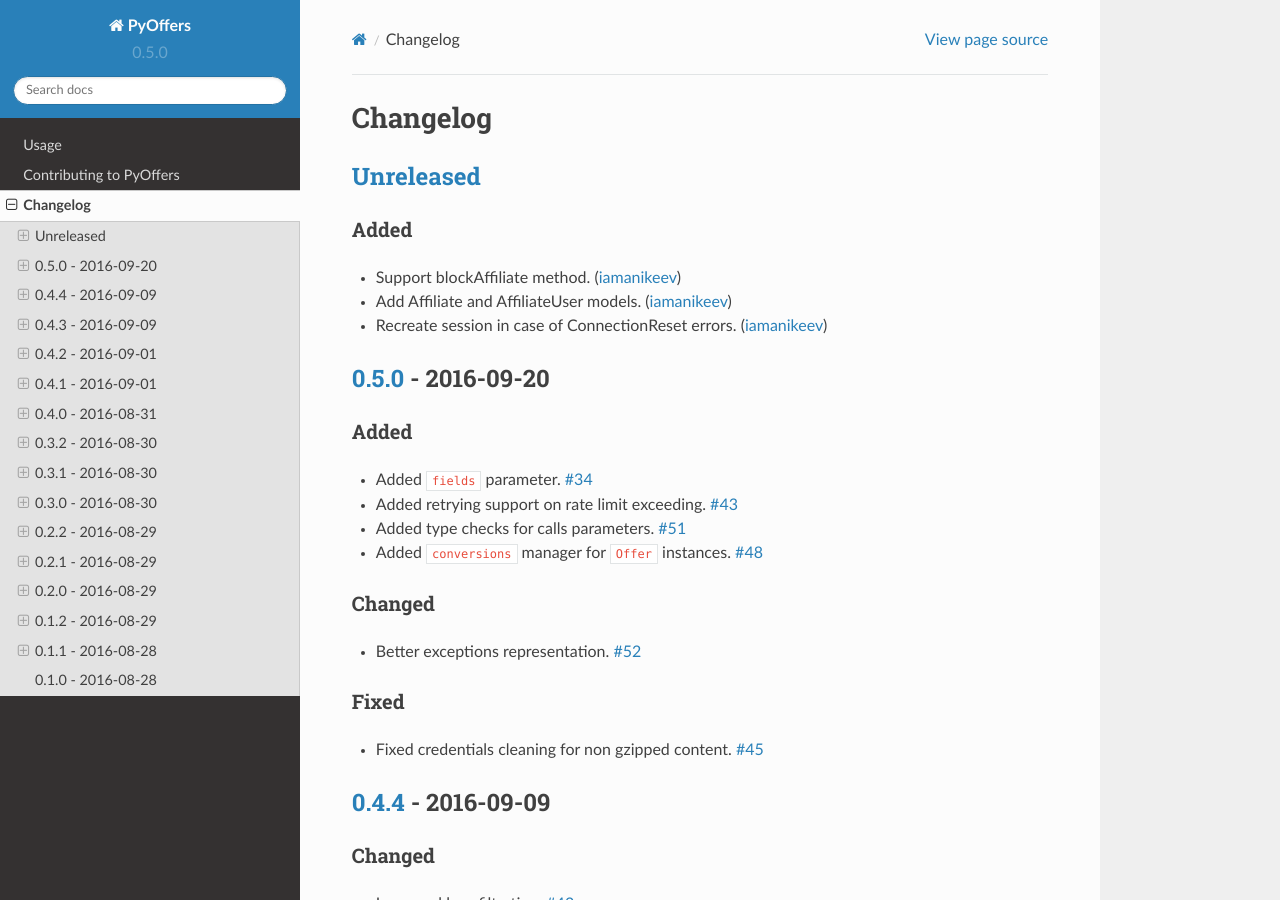
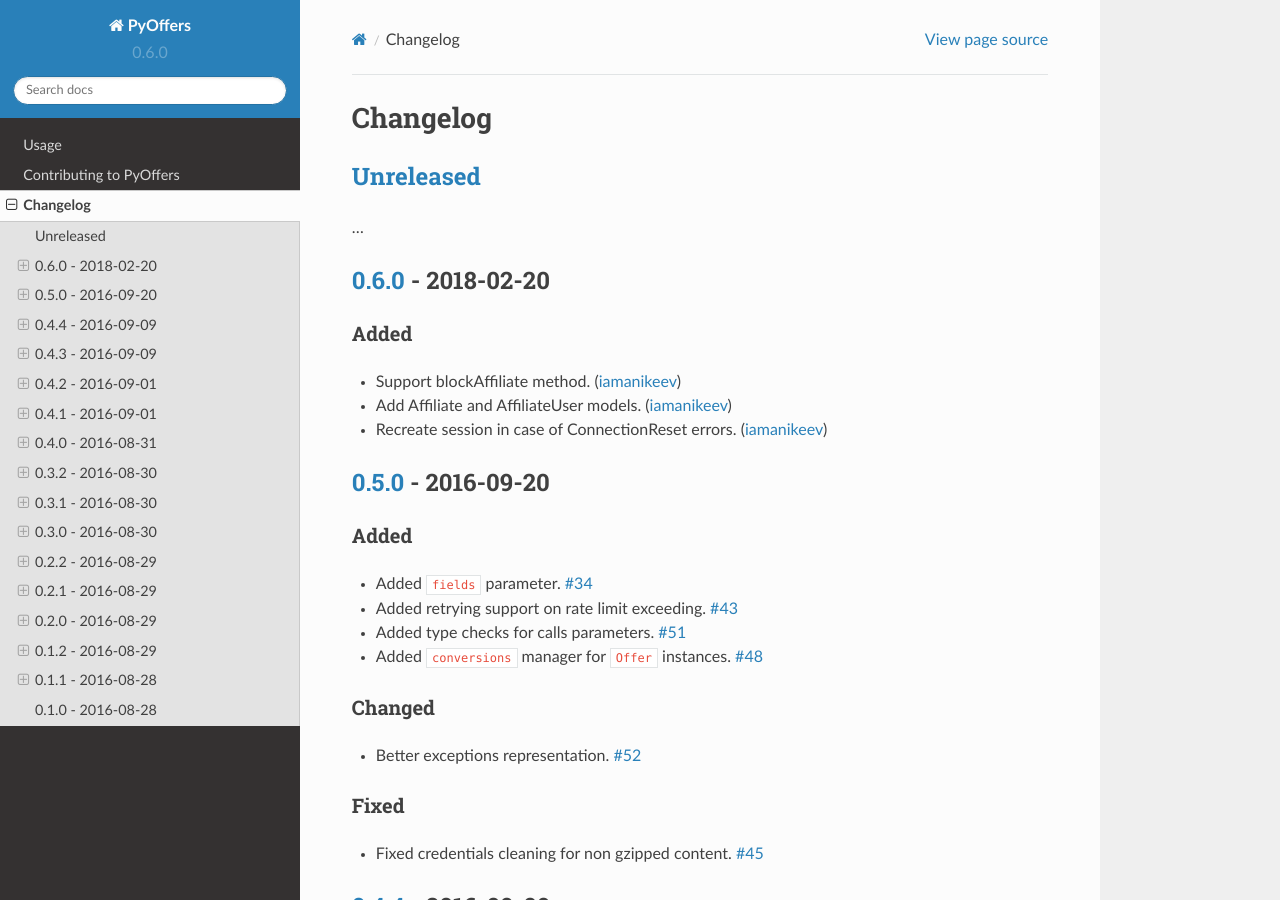
Before and after one commit to Stranger6667/pyoffers, a Sphinx documentation site: the page built from docs/changelog.rst, in a window 1280 px wide and 900 px high. Built offline with Sphinx 7.4.7 and the Read the Docs theme 2.0.0, drawn with Linux system fonts in a browser that asks for light colours.

Commit message:
Release 0.6.0

```diff
--- a/docs/changelog.rst
+++ b/docs/changelog.rst
@@ -5,6 +5,11 @@
 
 `Unreleased`_
 -------------
+
+...
+
+`0.6.0`_ - 2018-02-20
+---------------------
 
 Added
 ~~~~~
@@ -200,7 +205,8 @@
 
 - Initial release.
 
-.. _Unreleased: https://github.com/Stranger6667/pyoffers/compare/0.5.0...HEAD
+.. _Unreleased: https://github.com/Stranger6667/pyoffers/compare/0.6.0...HEAD
+.. _0.6.0: https://github.com/Stranger6667/pyoffers/compare/0.5.0...0.6.0
 .. _0.5.0: https://github.com/Stranger6667/pyoffers/compare/0.4.4...0.5.0
 .. _0.4.4: https://github.com/Stranger6667/pyoffers/compare/0.4.3...0.4.4
 .. _0.4.3: https://github.com/Stranger6667/pyoffers/compare/0.4.2...0.4.3
--- a/pyoffers/__init__.py
+++ b/pyoffers/__init__.py
@@ -1,3 +1,3 @@
 # coding: utf-8
 
-__version__ = '0.5.0'
+__version__ = '0.6.0'
```
